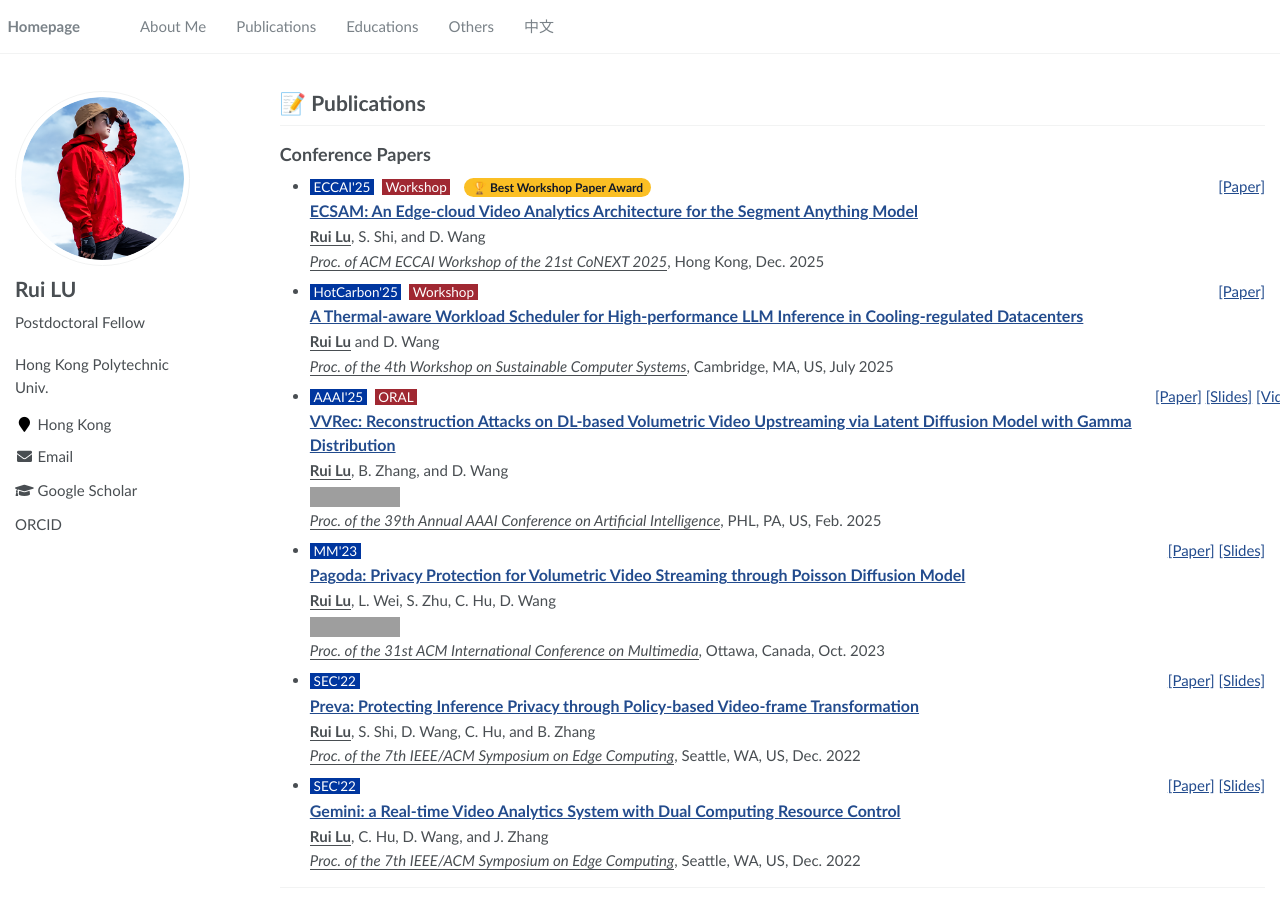
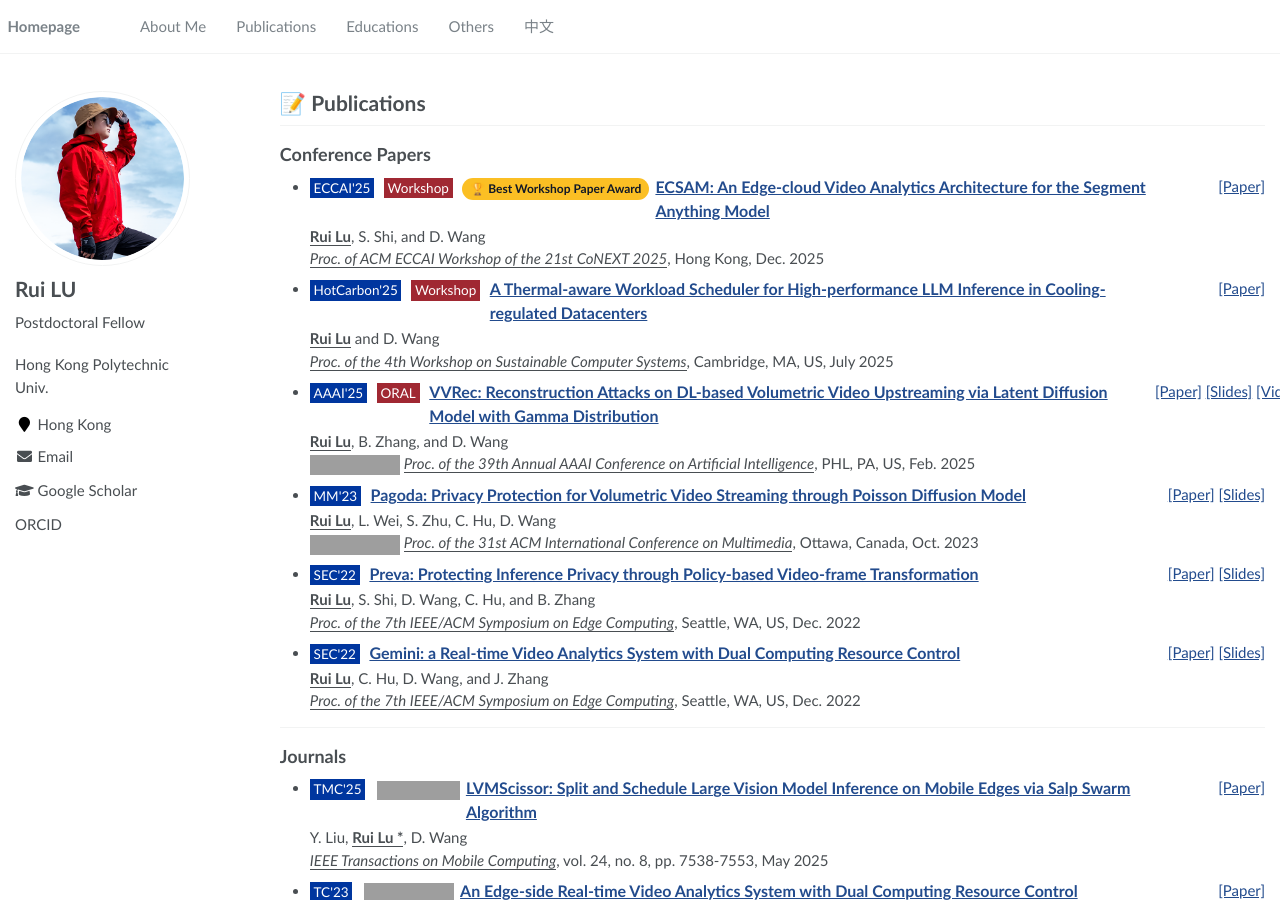
Before and after one commit to SladeLu/sladelu.github.io, a Jekyll site: the page built from _pages/includes/pub.md, in a window 1280 px wide and 900 px high. Built offline with Jekyll 4.4.1, drawn with Linux system fonts in a browser that asks for light colours; our own code applies the rules of GitHub Pages for plain Markdown files; grey boxes are pictures that could not be loaded.

Commit message:
Update pub.md

```diff
--- a/_pages/includes/pub.md
+++ b/_pages/includes/pub.md
@@ -2,31 +2,41 @@
 
 ## Conference Papers
 
-{%- comment -%}
-Front-page featured papers (card style)
-{%- endcomment -%}
 {% for paper in site.data.pubs.fontpages %}
 <div class="paper-box" style="display:flex; align-items:center; width:100%; padding:0.5em 0 1em 0;">
   <div class="paper-box-image" style="flex:1; padding-right:0.5em; max-width:22.5%; min-width:100px;">
     <div style="padding-right:0.5em;">
       <div class="badge">{{ paper.abbrv }}</div>
-      <img src="{{ paper.imgurl }}" alt="preview image" style="width:100%; height:auto;">
+      <img src="{{ paper.imgurl }}" alt="preview image of {{ paper.title }}" style="width:100%; height:auto;">
     </div>
   </div>
+
   <div class="paper-box-text" style="padding-left:1em; max-width:77.5%;">
     <div style="display:flex; width:100%;">
-      <div style="width:90%;">
-        {% if paper.papertype %}
-          <div class="typemark">{{ paper.papertype }}</div>
-        {% endif %}
-        <div style="font-size:17px; margin-top:2px;">
-          <a href="{{ paper.paperurl }}">{{ paper.title }}</a><br>
+
+      <div style="width:90%; min-width:0;">
+        <!-- tags + title in one row, but separated into flex blocks -->
+        <div style="display:flex; align-items:baseline; gap:0.4em; flex-wrap:nowrap;">
+          <span class="badge2">{{ paper.abbrv }}</span>
+          {% if paper.papertype %}
+            <span class="typemark">{{ paper.papertype }}</span>
+          {% endif %}
+          {% if paper.bestpaper %}
+            <span style="background:#fbbf24; color:#111827; border-radius:999px; padding:2px 8px; font-size:0.8em; font-weight:600; white-space:nowrap;">
+              🏆 {{ paper.bestpaper }}
+            </span>
+          {% endif %}
+          <span style="font-size:17px; font-weight:600; min-width:0;">
+            <a href="{{ paper.paperurl }}">{{ paper.title }}</a>
+          </span>
         </div>
+
         <div style="font-size:15px; margin-top:2px;">
           {{ paper.author }}<br>
           <u><i>Proc. of {{ paper.conference }}</i></u>, {{ paper.address }}, {{ paper.date }}
         </div>
       </div>
+
       <div style="width:10%; text-align:right; white-space:nowrap;">
         {% if paper.downloadurl %}
           <a href="{{ paper.downloadurl }}">[Paper]</a>
@@ -41,6 +51,7 @@
           <a href="{{ paper.posterurl }}">[Poster]</a>
         {% endif %}
       </div>
+
     </div>
   </div>
 </div>
@@ -48,50 +59,41 @@
 
 {% include base_path %}
 
-{%- comment -%}
-Standard conference list (tags on their own line so long titles wrap cleanly)
-{%- endcomment -%}
 {% for paper in site.data.pubs.conferences %}
-- <div style="display:flex; width:100%; gap:0.75em;">
+- <div style="display:flex; width:100%; gap:0.6em;">
 
     <div style="flex:1; min-width:0;">
-      <!-- Tag line: venue / type / best paper -->
-      <div style="margin-bottom:2px;">
+      <!-- FIRST ROW: tags + title on the same line, but in separate flex items -->
+      <div style="display:flex; align-items:baseline; gap:0.4em; flex-wrap:nowrap;">
         <span class="badge2">{{ paper.abbrv }}</span>
+
         {% if paper.papertype %}
           <span class="typemark">{{ paper.papertype }}</span>
         {% endif %}
+
         {% if paper.bestpaper %}
-          <span style="background:#fbbf24; color:#111827; border-radius:999px; padding:2px 8px; margin-left:6px; font-size:0.8em; font-weight:600; white-space:nowrap;">
+          <span style="background:#fbbf24; color:#111827; border-radius:999px; padding:2px 8px; font-size:0.8em; font-weight:600; white-space:nowrap;">
             🏆 {{ paper.bestpaper }}
           </span>
         {% endif %}
+
+        <!-- Title block: this is the only part allowed to wrap -->
+        <span style="font-size:16px; font-weight:600; min-width:0;">
+          <a href="{{ paper.paperurl }}">{{ paper.title }}</a>
+        </span>
       </div>
 
-      <!-- Title line (wraps freely across multiple lines) -->
-      <div style="font-size:16px; font-weight:600; margin-bottom:2px;">
-        <a href="{{ paper.paperurl }}">{{ paper.title }}</a>
-      </div>
-
-      <!-- Authors -->
-      <div style="margin-bottom:2px;">
-        {{ paper.author }}
-      </div>
-
-      <!-- Optional extra badge (e.g., CCF-A) -->
-      {% if paper.badgeurl %}
-        <div style="margin-bottom:2px;">
+      <!-- SECOND ROW: authors, ranking badge, venue -->
+      <div style="margin-top:2px;">
+        {{ paper.author }}<br>
+        {% if paper.badgeurl %}
           <img src="{{ paper.badgeurl }}" alt="ranking badge">
-        </div>
-      {% endif %}
-
-      <!-- Venue line -->
-      <div>
+        {% endif %}
         <u><i>Proc. of {{ paper.conference }}</i></u>, {{ paper.address }}, {{ paper.date }}
       </div>
     </div>
 
-    <!-- Right-hand links -->
+    <!-- RIGHT COLUMN: links -->
     <div style="width:110px; text-align:right; white-space:nowrap;">
       {% if paper.downloadurl %}
         <a href="{{ paper.downloadurl }}">[Paper]</a>
@@ -106,6 +108,7 @@
         <a href="{{ paper.posterurl }}">[Poster]</a>
       {% endif %}
     </div>
+
   </div>
 {% endfor %}
 
@@ -114,41 +117,35 @@
 ## Journals
 
 {% for paper in site.data.pubs.journals %}
-- <div style="display:flex; width:100%; gap:0.75em;">
+- <div style="display:flex; width:100%; gap:0.6em;">
 
     <div style="flex:1; min-width:0;">
-      <!-- Tag line: journal short name + optional badge -->
-      <div style="margin-bottom:2px;">
+      <!-- FIRST ROW: journal tag + title on same line -->
+      <div style="display:flex; align-items:baseline; gap:0.4em; flex-wrap:nowrap;">
         <span class="badge2">{{ paper.abbrv }}</span>
         {% if paper.badgeurl %}
-          <span style="margin-left:6px;">
+          <span style="margin-left:2px;">
             <img src="{{ paper.badgeurl }}" alt="ranking badge">
           </span>
         {% endif %}
+        <span style="font-size:16px; font-weight:600; min-width:0;">
+          <a href="{{ paper.paperurl }}">{{ paper.title }}</a>
+        </span>
       </div>
 
-      <!-- Title -->
-      <div style="font-size:16px; font-weight:600; margin-bottom:2px;">
-        <a href="{{ paper.paperurl }}">{{ paper.title }}</a>
-      </div>
-
-      <!-- Authors -->
-      <div style="margin-bottom:2px;">
-        {{ paper.author }}
-      </div>
-
-      <!-- Journal and details -->
-      <div>
+      <!-- SECOND ROW: authors + venue -->
+      <div style="margin-top:2px;">
+        {{ paper.author }}<br>
         <u><i>{{ paper.conference }}</i></u>, {{ paper.page }}, {{ paper.date }}
       </div>
     </div>
 
-    <!-- Right-hand links -->
     <div style="width:110px; text-align:right; white-space:nowrap;">
       {% if paper.downloadurl %}
         <a href="{{ paper.downloadurl }}">[Paper]</a>
       {% endif %}
     </div>
+
   </div>
 {% endfor %}
 
@@ -158,11 +155,9 @@
 
 {% for paper in site.data.pubs.patents %}
 - <div style="display:flex; width:100%;">
-
     <div style="width:15%;">
       <div class="patentid">{{ paper.pid }}</div>
     </div>
-
     <div style="width:85%;">
       {{ paper.title }}
     </div>
```
